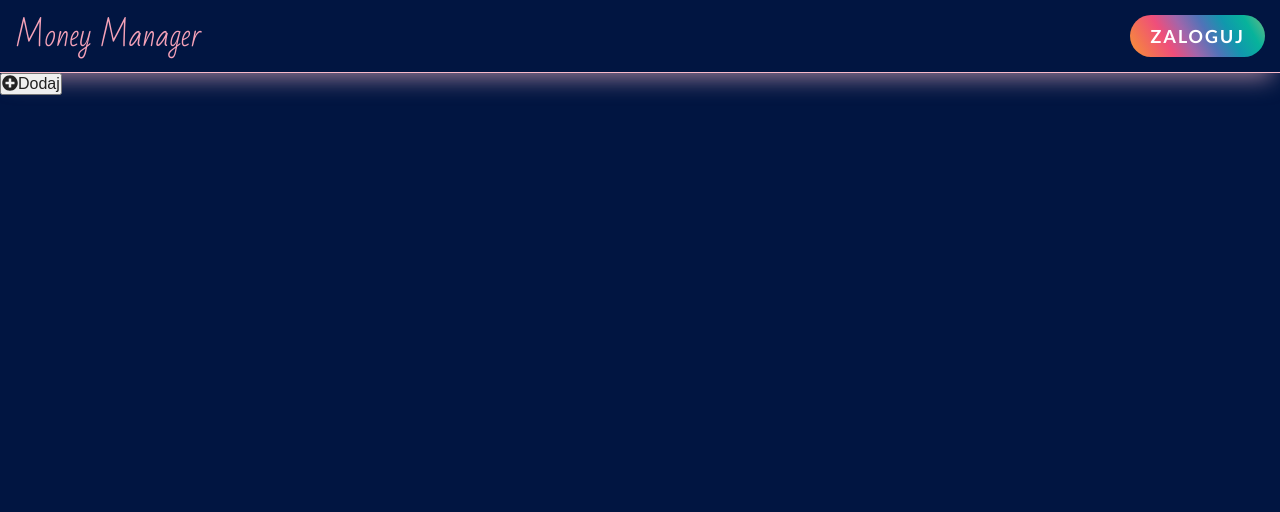
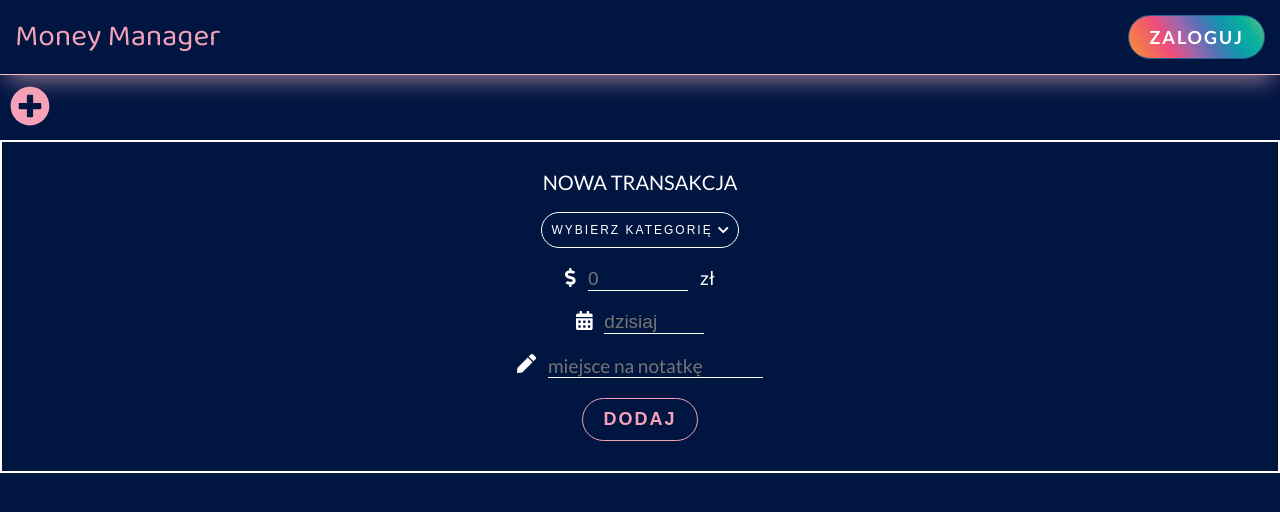
Before and after one commit to majka521/Money-manager, a React (Create React App) app: page / in a window 1280 px wide. Shown: the top 512 px of the page. Built offline with nearby package versions, Linux system fonts and the light colour scheme; no server answers; the database is empty.

Commit message:
AddTransaction component JSX and SASS

```diff
--- a/public/index.html
+++ b/public/index.html
@@ -23,7 +23,7 @@
     -->
     <link rel="preconnect" href="https://fonts.googleapis.com">
     <link rel="preconnect" href="https://fonts.gstatic.com" crossorigin>
-    <link href="https://fonts.googleapis.com/css2?family=Bad+Script&family=Lato:wght@300;400;700&display=swap" rel="stylesheet">
+    <link href="https://fonts.googleapis.com/css2?family=Baloo+2:wght@400;500;600&family=Lato:wght@300;400;700&display=swap" rel="stylesheet">
     <title>Money Manager</title>
   </head>
   <body>
--- a/src/components/AddTransaction.js
+++ b/src/components/AddTransaction.js
@@ -1,13 +1,47 @@
 import { FontAwesomeIcon } from "@fortawesome/react-fontawesome";
-import { faPlusCircle } from "@fortawesome/free-solid-svg-icons";
+import { faPlusCircle, faDollarSign, faCalendarAlt, faPen, faChevronDown } from "@fortawesome/free-solid-svg-icons";
 
 export const AddTransaction = () => {
+  const handleAddTransaction = () => {
+    console.log("klik");
+  };
   return (
     <>
-      <button className="btn-addtransation">
+      <button className="btn btn-newTransaction" onClick={handleAddTransaction}>
         <FontAwesomeIcon icon={faPlusCircle} />
-        Dodaj
       </button>
+      <section className="newTransaction">
+        <div className="container">
+          <div>
+            <form className="newTransaction__form">
+              <h2 className="newTransaction__title">nowa transakcja</h2>
+              <button className="btn btn-category">
+                Wybierz kategorię <FontAwesomeIcon icon={faChevronDown} />
+              </button>
+              <div className="newTransaction__label">
+                <p>
+                  <FontAwesomeIcon icon={faDollarSign} className="newTransaction__icon" />
+                </p>
+                <input type="number" placeholder={"0"} />
+                <p className="newTransaction__currency">zł</p>
+              </div>
+              <div className="newTransaction__label">
+                <p>
+                  <FontAwesomeIcon icon={faCalendarAlt} className="newTransaction__icon" />
+                </p>
+                <input type="text" placeholder={"dzisiaj"} />
+              </div>
+              <div className="newTransaction__label">
+                <p>
+                  <FontAwesomeIcon icon={faPen} className="newTransaction__icon" />
+                </p>
+                <textarea rows="1" type="text" placeholder="miejsce na notatkę" />
+              </div>
+              <button className="btn btn-addTransaction">dodaj</button>
+            </form>
+          </div>
+        </div>
+      </section>
     </>
   );
 };
--- a/src/components/Header.js
+++ b/src/components/Header.js
@@ -7,7 +7,7 @@ export const Header = () => {
             Money Manager
           </a>
           <nav>
-            <button className="btn-login">Zaloguj</button>
+            <button className="btn btn-login">Zaloguj</button>
           </nav>
         </div>
       </div>
--- a/src/scss/elements/_buttons.scss
+++ b/src/scss/elements/_buttons.scss
@@ -1,17 +1,57 @@
+.btn {
+  color: $color-white;
+  font-size: 1.8rem;
+  text-transform: uppercase;
+  letter-spacing: 0.2rem;
+  border: none;
+  border-radius: 10rem;
+  background: none;
+  transition: all 0.5s ease;
+}
+
 .btn-login {
   padding: 1rem 2rem;
   border: none;
   font-family: $font-lato;
   font-weight: 700;
-  color: $color-white;
-  text-transform: uppercase;
-  font-size: 1.8rem;
-  letter-spacing: 0.2rem;
   background: linear-gradient(60deg, #f79533, #f37055, #ef4e7b, #a166ab, #5073b8, #1098ad, #07b39b, #6fba82);
-  border-radius: 10em;
-  transition: all 0.5s ease;
-
+  border: 1px solid $color-optional;
   &:hover {
     box-shadow: 0px 0px 20px 5px $color-optional;
+    border: 1px solid $color-white;
   }
 }
+
+.btn-newTransaction {
+  margin: 1rem;
+  font-size: 4rem;
+  color: $color-pink-strong;
+  &:hover {
+    color: $color-pink-pastel;
+  }
+}
+
+.btn-addTransaction {
+  color: $color-pink-strong;
+  font-weight: 700;
+  padding: 1rem 2rem;
+  background-color: $color-primary;
+  border: 1px solid $color-pink-strong;
+  &:hover {
+    color: $color-primary;
+    background-color: $color-pink-strong;
+    box-shadow: 0px 0px 20px 5px $color-optional;
+    border: 1px solid $color-white;
+  }
+}
+
+.btn-category {
+  padding: 1rem;
+  border: 1px solid $color-white;
+  margin-bottom: 20px;
+  font-size: 1.2rem;
+  &:hover {
+    color: $color-pink-strong;
+    border-color: $color-pink-strong;
+  }
+}
--- a/src/scss/elements/_logo.scss
+++ b/src/scss/elements/_logo.scss
@@ -1,5 +1,5 @@
 .logo {
-  font-family: $font-bad-script;
+  font-family: $font-baloo;
   font-size: 3rem;
   color: $color-pink-strong;
 }
--- a/src/scss/main.scss
+++ b/src/scss/main.scss
@@ -9,3 +9,4 @@
 @import "./elements/logo";
 
 @import "./sections/header";
+@import "./sections/addTransaction";
--- /dev/null
+++ b/src/scss/sections/_addTransaction.scss
@@ -0,0 +1,51 @@
+.newTransaction {
+  font-size: 1.9rem;
+  border: 2px solid white;
+  box-shadow: 0px 0px 0px 0px black;
+
+  &__form {
+    padding: 30px 20px;
+    display: flex;
+    flex-direction: column;
+    align-items: center;
+  }
+
+  &__title {
+    font-size: 2rem;
+    text-transform: uppercase;
+    padding-bottom: 20px;
+    text-align: center;
+  }
+
+  &__label {
+    display: flex;
+    text-align: center;
+  }
+
+  &__icon {
+    margin-right: 12px;
+  }
+
+  &__currency {
+    margin-left: 12px;
+  }
+
+  input {
+    color: white;
+    background: none;
+    border: none;
+    border-bottom: 1px solid $color-white;
+    margin-bottom: 20px;
+    width: 100px;
+  }
+
+  textarea {
+    font-family: $font-lato;
+    resize: none;
+    color: white;
+    background: none;
+    border: none;
+    border-bottom: 1px solid white;
+    margin: 0 0 20px;
+  }
+}
--- a/src/scss/settings/_fonts.scss
+++ b/src/scss/settings/_fonts.scss
@@ -1,2 +1,2 @@
 $font-lato: "Lato", sans-serif; //300, 400, 700
-$font-bad-script: "Bad Script", cursive; //400
+$font-baloo: "Baloo 2", cursive; //400, 500, 600
```
